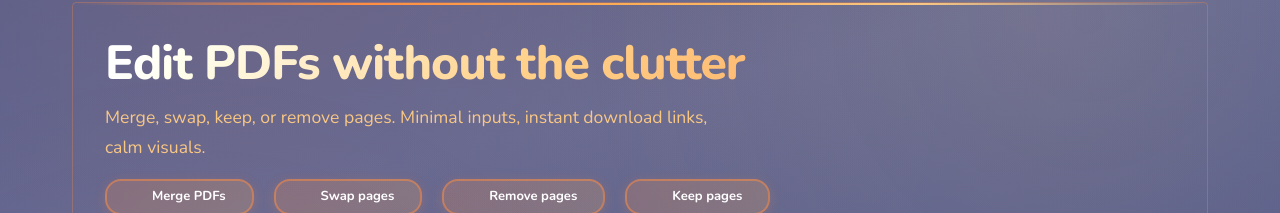
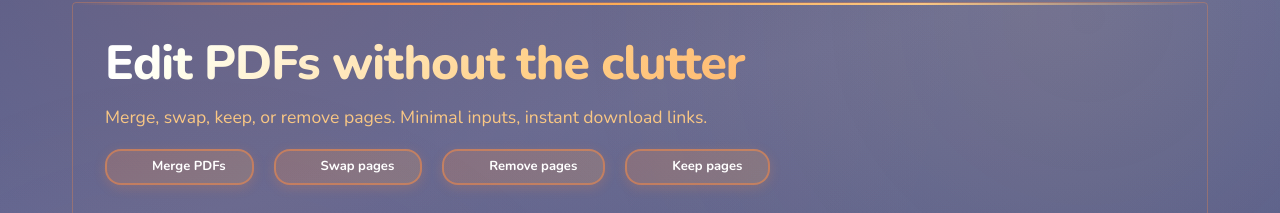
Before and after one commit to randkam/QuickPDF, a React (Create React App) app in the folder frontend/: page / in a window 1280 px wide. Shown: the part 103-316 px from the top of the page. Built offline with nearby package versions, Linux system fonts and the light colour scheme; no server answers; some icons are missing.

Commit message:
text update

```diff
--- a/frontend/src/App.js
+++ b/frontend/src/App.js
@@ -381,7 +381,7 @@ const PdfOperations = () => {
                   Edit PDFs without the clutter
                 </Typography>
                 <Typography variant="body1" color="text.secondary" sx={{ maxWidth: 640, fontSize: '1.1rem', lineHeight: 1.7 }}>
-                  Merge, swap, keep, or remove pages. Minimal inputs, instant download links, calm visuals.
+                  Merge, swap, keep, or remove pages. Minimal inputs, instant download links.
                 </Typography>
               </Box>
               <Stack direction="row" spacing={1.25} sx={{ mt: 2, flexWrap: 'wrap', gap: 1.25 }}>
```
